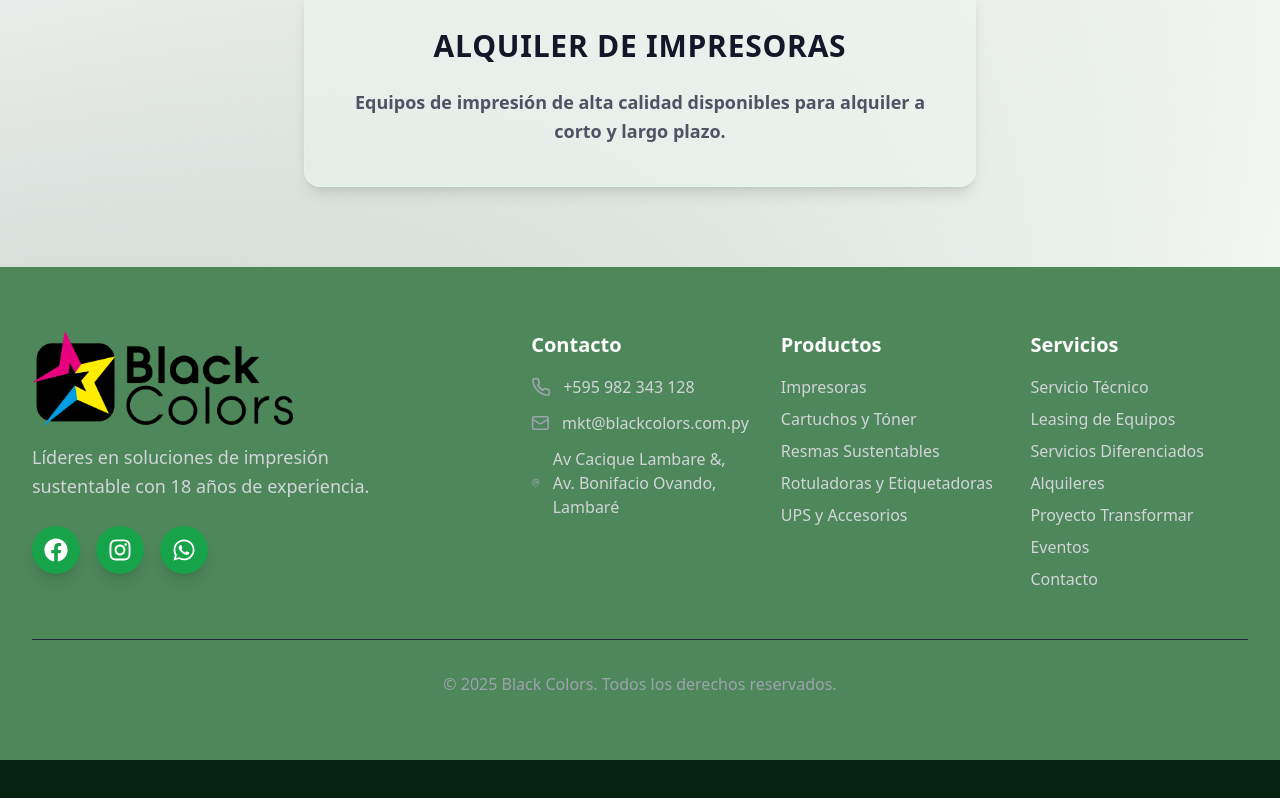
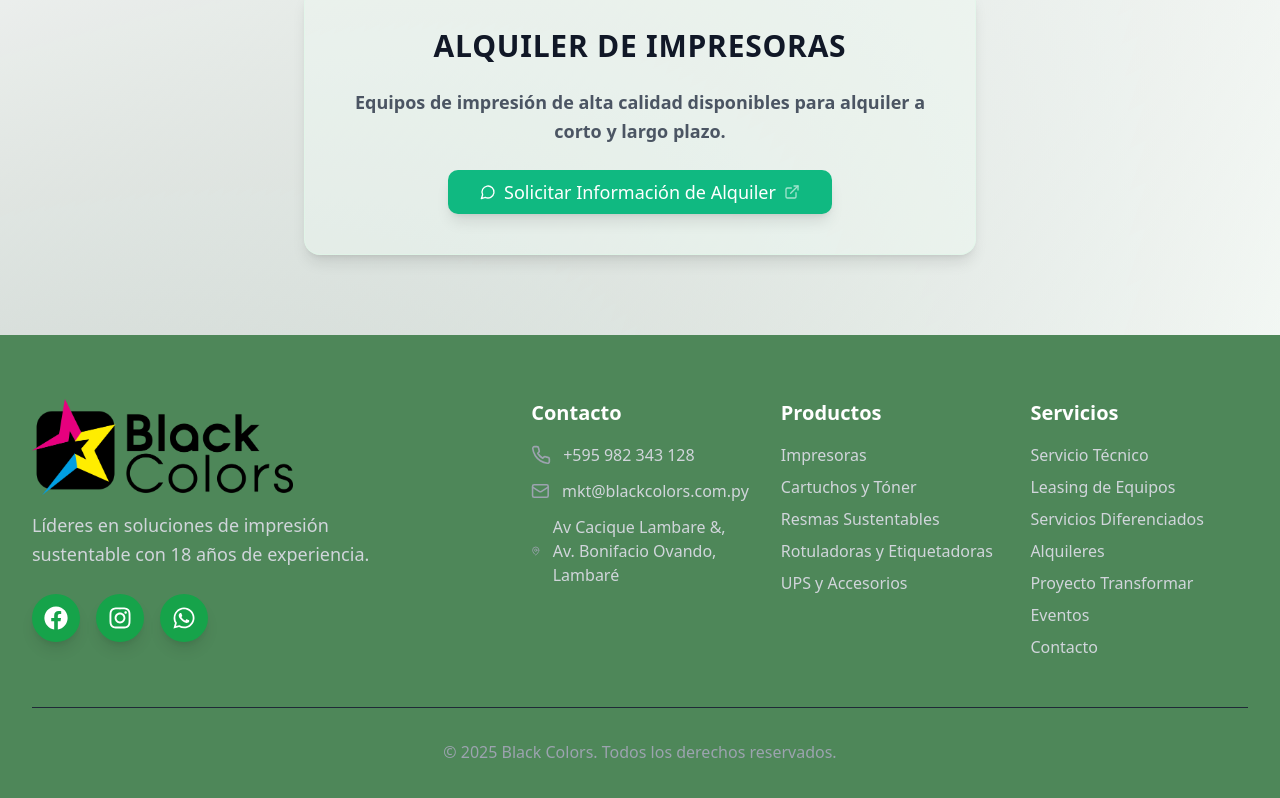
Before and after one commit to francobg7/black-colors-eco-print, a React (Vite) app: page /servicios/alquileres in a window 1280 px wide. Shown: the part 2947-3745 px from the top of the page. Before the commit the page ends 3707 px from the top, so only its background shows below. Built offline with nearby package versions, Linux system fonts and the light colour scheme.

Commit message:
second number added

```diff
--- /dev/null
+++ b/src/components/WhatsAppButtonSecondary.tsx
@@ -0,0 +1,62 @@
+import React from 'react';
+import { MessageCircle, ExternalLink } from 'lucide-react';
+import { Button } from '@/components/ui/button';
+
+interface WhatsAppButtonSecondaryProps {
+  variant?: 'default' | 'outline' | 'ghost';
+  size?: 'sm' | 'default' | 'lg';
+  customMessage?: string;
+  showIcon?: boolean;
+  children?: React.ReactNode;
+  className?: string;
+}
+
+const WhatsAppButtonSecondary: React.FC<WhatsAppButtonSecondaryProps> = ({
+  variant = 'default',
+  size = 'default',
+  customMessage,
+  showIcon = true,
+  children,
+  className = ''
+}) => {
+  // Número secundario específico para este componente
+  const secondaryPhoneNumber = '+595986759882';
+
+  // Función para abrir WhatsApp con el número secundario
+  const openWhatsApp = (customMessage?: string) => {
+    const message = customMessage || 'Hola, me interesa obtener más información sobre sus productos y servicios de Black Colors Eco Print.';
+    const encodedMessage = encodeURIComponent(message);
+    const whatsappUrl = `https://wa.me/${secondaryPhoneNumber.replace(/[^0-9]/g, '')}?text=${encodedMessage}`;
+    window.open(whatsappUrl, '_blank', 'noopener,noreferrer');
+  };
+
+  const handleClick = () => {
+    openWhatsApp(customMessage);
+  };
+
+  const buttonVariants = {
+    default: 'bg-green-500 hover:bg-green-600 text-white',
+    outline: 'border-green-500 text-green-500 hover:bg-green-500 hover:text-white',
+    ghost: 'text-green-500 hover:bg-green-50'
+  };
+
+  return (
+    <Button
+      onClick={handleClick}
+      variant={variant === 'default' ? 'default' : variant as any}
+      size={size}
+      className={`${buttonVariants[variant]} ${className} transition-all duration-200 gap-2`}
+      aria-label="Contactar por WhatsApp"
+    >
+      {showIcon && (
+        <MessageCircle className={`${
+          size === 'sm' ? 'w-4 h-4' : size === 'lg' ? 'w-6 h-6' : 'w-5 h-5'
+        }`} />
+      )}
+      {children || 'Contactar por WhatsApp'}
+      <ExternalLink className="w-3 h-3 opacity-60" />
+    </Button>
+  );
+};
+
+export default WhatsAppButtonSecondary;
--- a/src/pages/servicios/alquileres/index.tsx
+++ b/src/pages/servicios/alquileres/index.tsx
@@ -1,5 +1,6 @@
 import { CheckCircle, Wrench, Headphones, Zap, Shield, TrendingUp } from 'lucide-react';
 import Footer from '@/components/Footer';
+import WhatsAppButtonSecondary from '@/components/WhatsAppButtonSecondary';
 
 const Alquileres = () => {
   return (
@@ -253,6 +254,14 @@ const Alquileres = () => {
               <p className="text-lg text-gray-600 leading-relaxed font-bold">
                 Equipos de impresión de alta calidad disponibles para alquiler a corto y largo plazo.
               </p>
+
+              <WhatsAppButtonSecondary
+                customMessage="Hola, me interesa el servicio de alquiler de impresoras."
+                className="bg-emerald-500 hover:bg-emerald-600 shadow-lg px-8 py-3 text-lg mt-6"
+                size="lg"
+              >
+                Solicitar Información de Alquiler
+              </WhatsAppButtonSecondary>
             </div>
           </div>
         </div>
--- a/src/pages/servicios/leasing/index.tsx
+++ b/src/pages/servicios/leasing/index.tsx
@@ -1,7 +1,7 @@
 
 import { CheckCircle, Shield, TrendingUp, Printer, Package, Recycle } from 'lucide-react';
 import Footer from '@/components/Footer';
-import WhatsAppInlineButton from '@/components/WhatsAppInlineButton';
+import WhatsAppButtonSecondary from '@/components/WhatsAppButtonSecondary';
 
 const Leasing = () => {
 
@@ -184,6 +184,14 @@ const Leasing = () => {
             <p className="text-lg text-gray-600 leading-relaxed font-bold mb-8">
               Contáctanos hoy y te asesoramos sin compromiso. Juntos, podemos lograr un modelo de trabajo más eficiente, económico y alineado con los desafíos ambientales de nuestro tiempo.
             </p>
+
+            <WhatsAppButtonSecondary
+              customMessage="Hola, me interesa el servicio de leasing sustentable de impresoras."
+              className="bg-emerald-500 hover:bg-emerald-600 shadow-lg px-8 py-3 text-lg"
+              size="lg"
+            >
+              Solicitar Información de Leasing
+            </WhatsAppButtonSecondary>
           </div>
         </div>
       </section>
```
